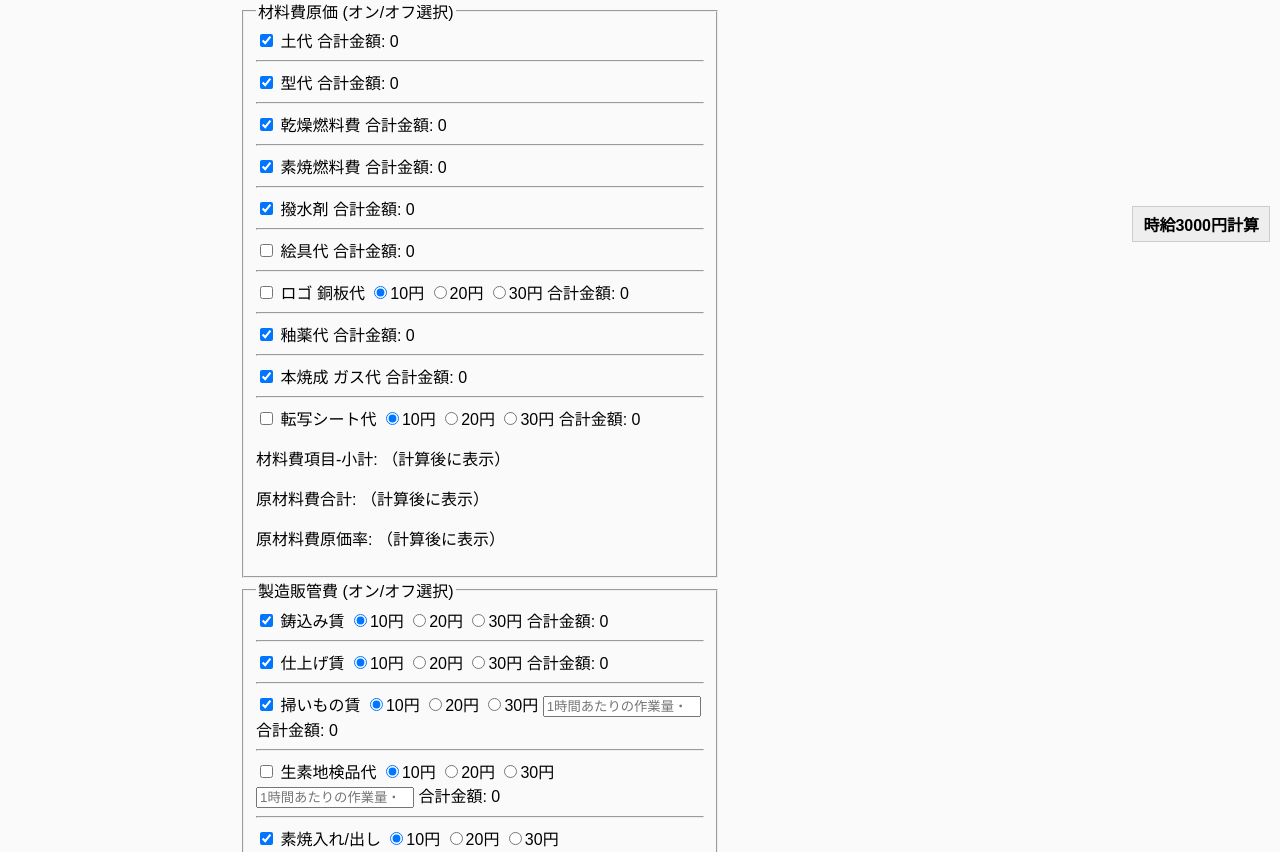
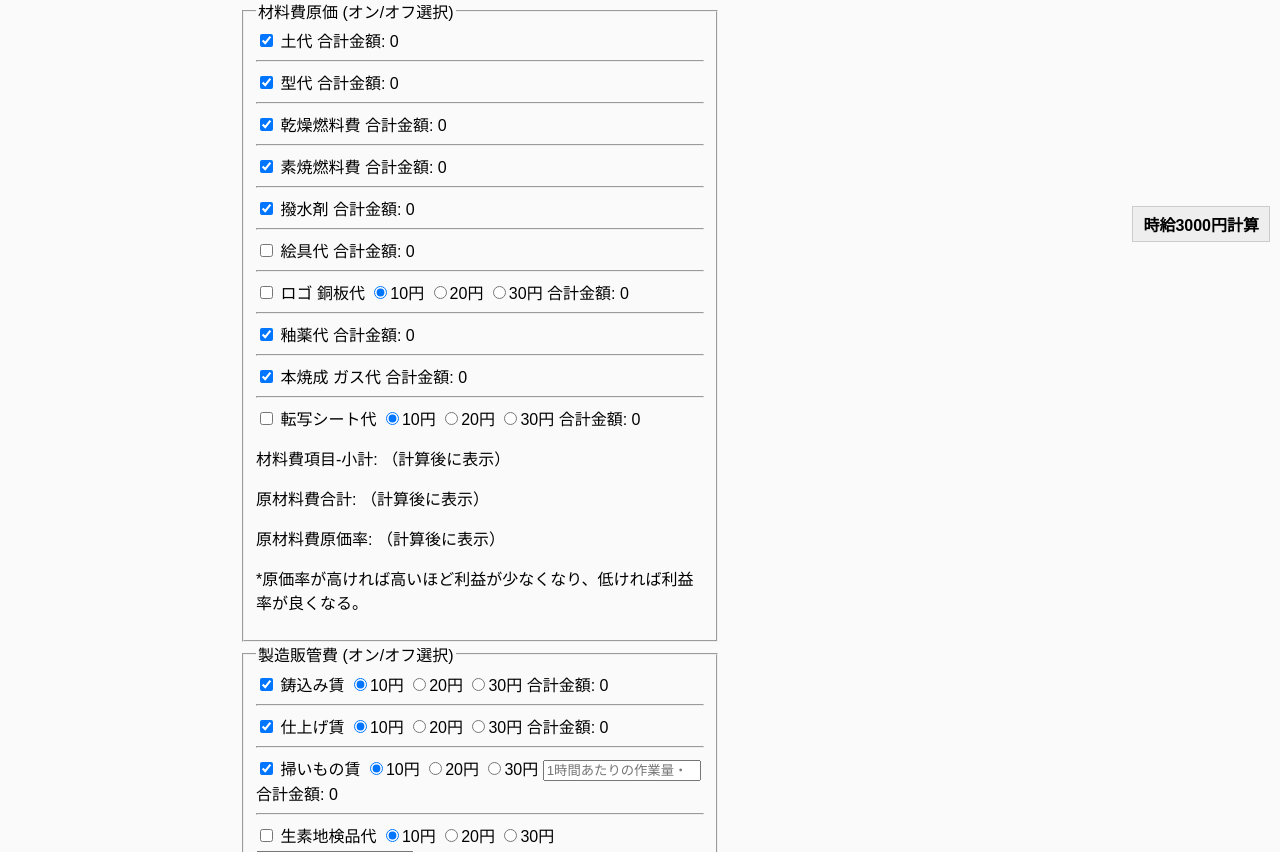
Before and after one commit to yoshikazu-hanihara/flask-project, a Flask app: page /dashboard/ in a window 1280 px wide. Shown: the part 548-1400 px from the top of the page. Run offline with Flask 3, Linux system fonts and the light colour scheme.

Commit message:
Update dashboard.html

```diff
--- a/templates/dashboard.html
+++ b/templates/dashboard.html
@@ -142,6 +142,7 @@
             <p id="genzairyousyoukei_coefficient_display">材料費項目-小計: （計算後に表示）</p>
             <p id="raw_material_cost_total_display">原材料費合計: （計算後に表示）</p>
             <p id="raw_material_cost_ratio_display">原材料費原価率: （計算後に表示）</p>
+            <p>*原価率が高ければ高いほど利益が少なくなり、低ければ利益率が良くなる。</p>
           </div>
         </fieldset>
 
```
